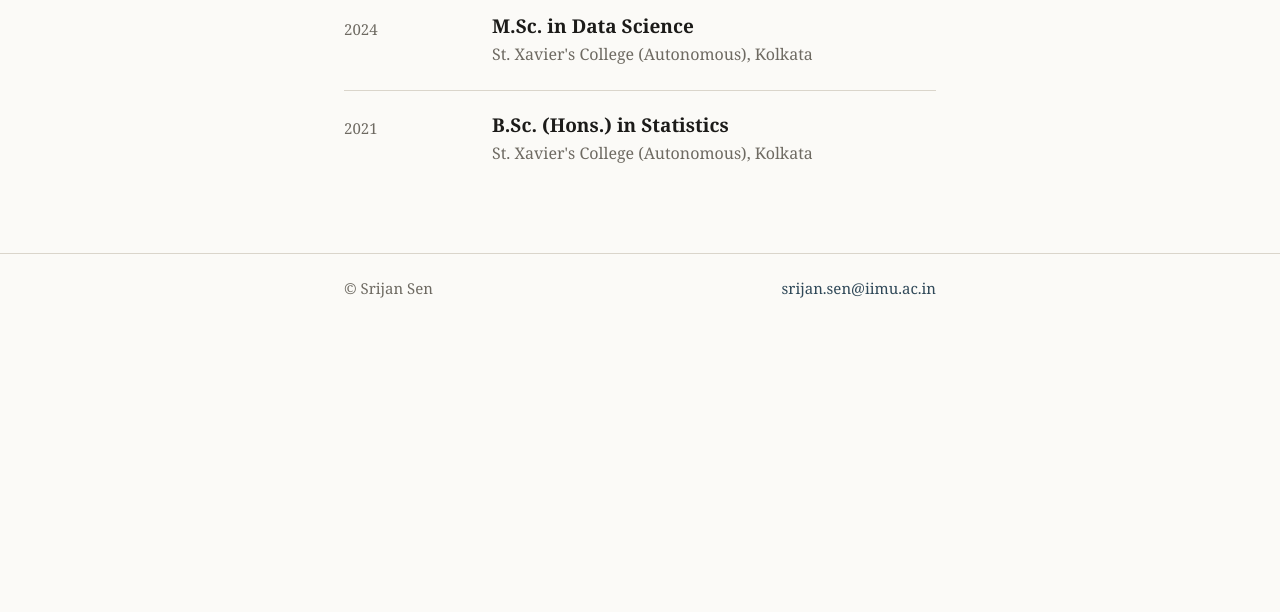
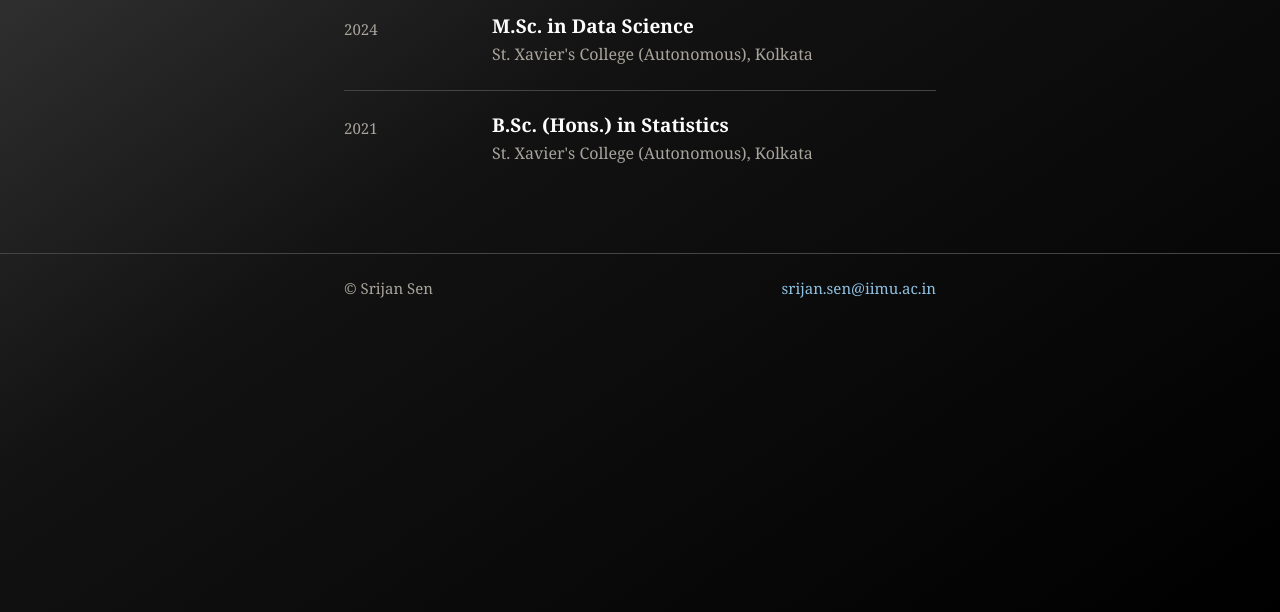
Before and after one commit to srijans1729/srijans1729.github.io, a plain HTML site: page education.html in a window 1280 px wide. Shown: the part 188-800 px from the top of the page. Drawn offline with Linux system fonts and the light colour scheme.

Commit message:
Revise CSS variables for dark theme styling
Updated CSS variables for a dark theme with a metallic glossy black background and adjusted colors for better contrast and readability.

```diff
--- a/style.css
+++ b/style.css
@@ -1,9 +1,10 @@
 :root {
-  --paper: #fbfaf7;
-  --ink: #1c1b19;
-  --muted: #6e6a62;
-  --line: #dad5cb;
-  --accent: #2f4858;
+  /* Metallic glossy black background using a gradient */
+  --paper: linear-gradient(145deg, #3a3a3a 0%, #121212 40%, #000000 100%);
+  --ink: #fdfdfd; /* White text */
+  --muted: #a8a49c; /* Lighter gray for readability on dark backgrounds */
+  --line: #444444; /* Darker borders */
+  --accent: #8fc1e3; /* Lightened accent color to contrast against black */
   --serif: Georgia, 'Palatino Linotype', Palatino, 'Book Antiqua', 'Iowan Old Style', serif;
 }
 
@@ -14,6 +15,8 @@ html { -webkit-text-size-adjust: 100%; }
 body {
   margin: 0;
   background: var(--paper);
+  background-attachment: fixed; /* Keeps the gloss gradient fixed while scrolling */
+  min-height: 100vh; /* Ensures the gradient covers the full screen */
   color: var(--ink);
   font-family: var(--serif);
   font-size: 18px;
```
